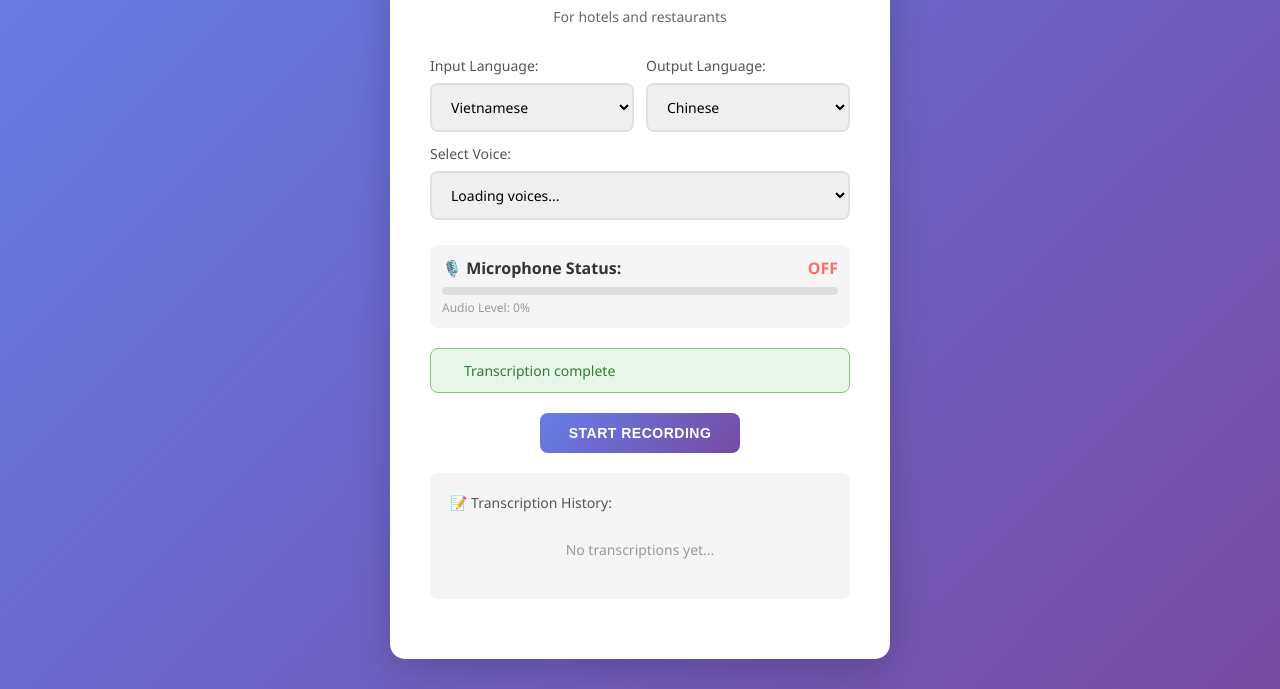
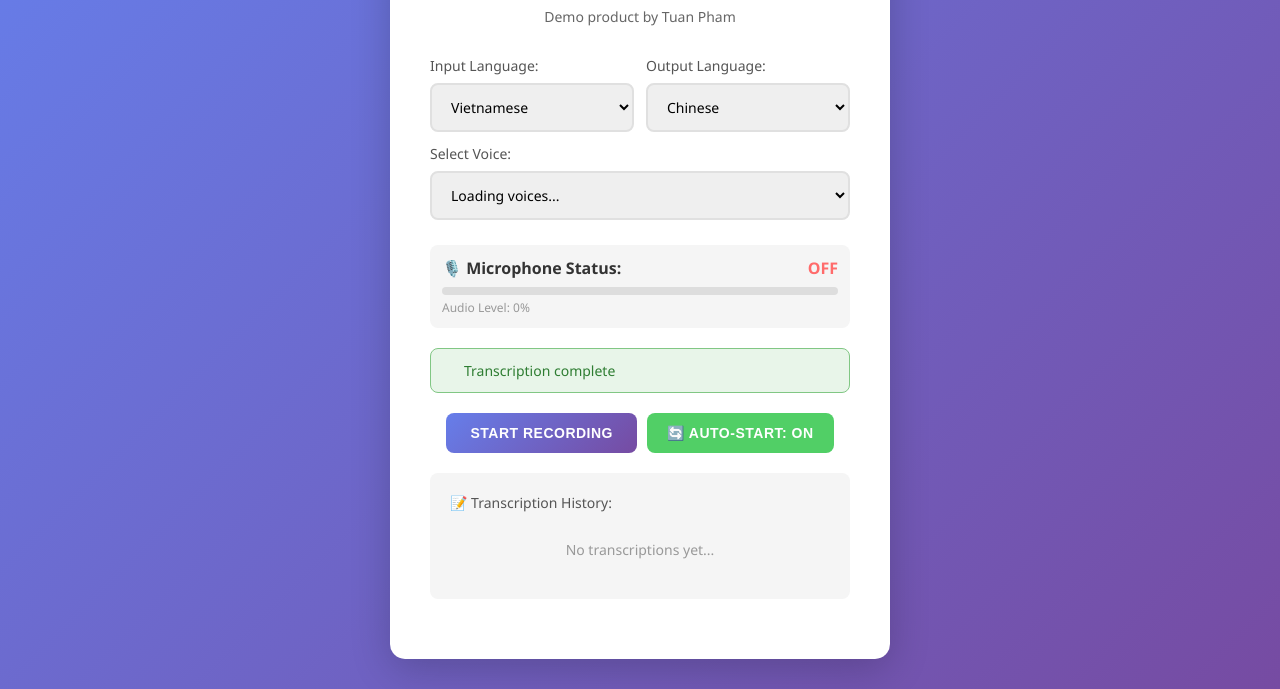
Before and after one commit to trtuanpham/Audio-Translator-Web, a plain HTML site: page index.html in a window 1280 px wide. Shown: the part 111-800 px from the top of the page. Drawn offline with Linux system fonts and the light colour scheme.

Commit message:
Add auto-start recording feature and update UI elements

```diff
--- a/app.js
+++ b/app.js
@@ -28,6 +28,10 @@ const audioLevelText = document.getElementById("audioLevelText");
 
 // Mic Signal Detector instance (will be initialized later)
 let micSignalDetector = null;
+
+// Auto-start recording feature
+let autoStartEnabled = true; // Toggle for auto-start on mic detection
+let isAutoStartRecording = false; // Track if recording was auto-started
 
 // Make translator and transcriber global for onclick handlers
 window.translator = translator;
@@ -102,6 +106,9 @@ function handleStartRecording() {
           translatedText,
           () => {
             console.log("✓ Translation and speech complete");
+            // Reset auto-start flag when transcription is complete
+            isAutoStartRecording = false;
+            console.log("✓ Auto-start flag reset, ready for next detection");
           },
           outputLangFull_TTS,
           selectedVoiceName
@@ -114,6 +121,21 @@ function handleStartRecording() {
 function handleStopRecording() {
   console.log("📍 Stopping mic capture from app.js");
   transcriber.stop();
+  isAutoStartRecording = false; // Reset auto-start flag
+}
+
+/**
+ * Toggle auto-start recording feature
+ */
+function toggleAutoStart() {
+  autoStartEnabled = !autoStartEnabled;
+  const autoStartBtn = document.getElementById("autoStartBtn");
+  if (autoStartBtn) {
+    autoStartBtn.style.background = autoStartEnabled ? "#51cf66" : "#ccc";
+    autoStartBtn.textContent = autoStartEnabled ? "🔄 Auto-Start: ON" : "⏹ Auto-Start: OFF";
+  }
+  console.log("Auto-start recording:", autoStartEnabled ? "ENABLED" : "DISABLED");
+  onStatusChanged(`Auto-start ${autoStartEnabled ? "enabled" : "disabled"}`, "active");
 }
 
 // Status update helper
@@ -207,9 +229,19 @@ document.addEventListener("DOMContentLoaded", async () => {
         if (state.hasSignal) {
           micStatusEl.textContent = "ON";
           micStatusEl.style.color = "#51cf66";
+
+          // Auto-start recording when mic detects signal
+          if (autoStartEnabled && !isAutoStartRecording && !transcriber.isTranscribing) {
+            console.log("🎤 Mic detected! Auto-starting recording...");
+            isAutoStartRecording = true;
+            handleStartRecording();
+          }
         } else {
           micStatusEl.textContent = "OFF";
           micStatusEl.style.color = "#ff6b6b";
+
+          // Just track mic status, don't auto-stop
+          // Let speech recognition handle stopping on its own
         }
       };
 
--- a/index.html
+++ b/index.html
@@ -321,7 +321,7 @@
     <div class="container">
         <div class="header">
             <h1>🎤 Audio Translator</h1>
-            <p class="subtitle">For hotels and restaurants</p>
+            <p class="subtitle">Demo product by Tuan Pham</p>
         </div>
 
         <!-- Microphone Selection -->
@@ -385,9 +385,12 @@
         </div>
 
         <!-- Control Buttons -->
-        <div style="display: flex; justify-content: center; margin-bottom: 20px;">
-            <button class="btn-start" id="startBtn" onclick="handleStartRecording()" style="min-width: 200px;">Start
+        <div style="display: flex; gap: 10px; justify-content: center; margin-bottom: 20px; flex-wrap: wrap;">
+            <button class="btn-start" id="startBtn" onclick="handleStartRecording()" style="min-width: 150px;">Start
                 Recording</button>
+            <button id="autoStartBtn" onclick="toggleAutoStart()"
+                style="padding: 12px 20px; background: #51cf66; color: white; border: none; border-radius: 8px; font-weight: 600; cursor: pointer; transition: all 0.3s;">🔄
+                Auto-Start: ON</button>
         </div>
 
         <!-- Transcription History -->
```
